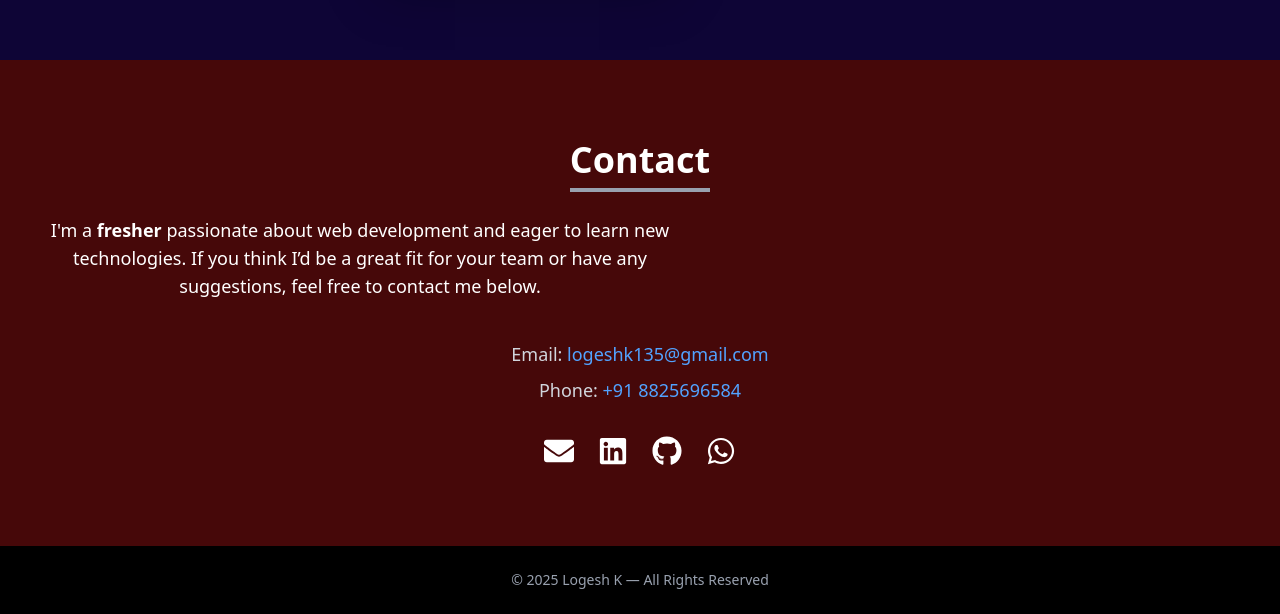
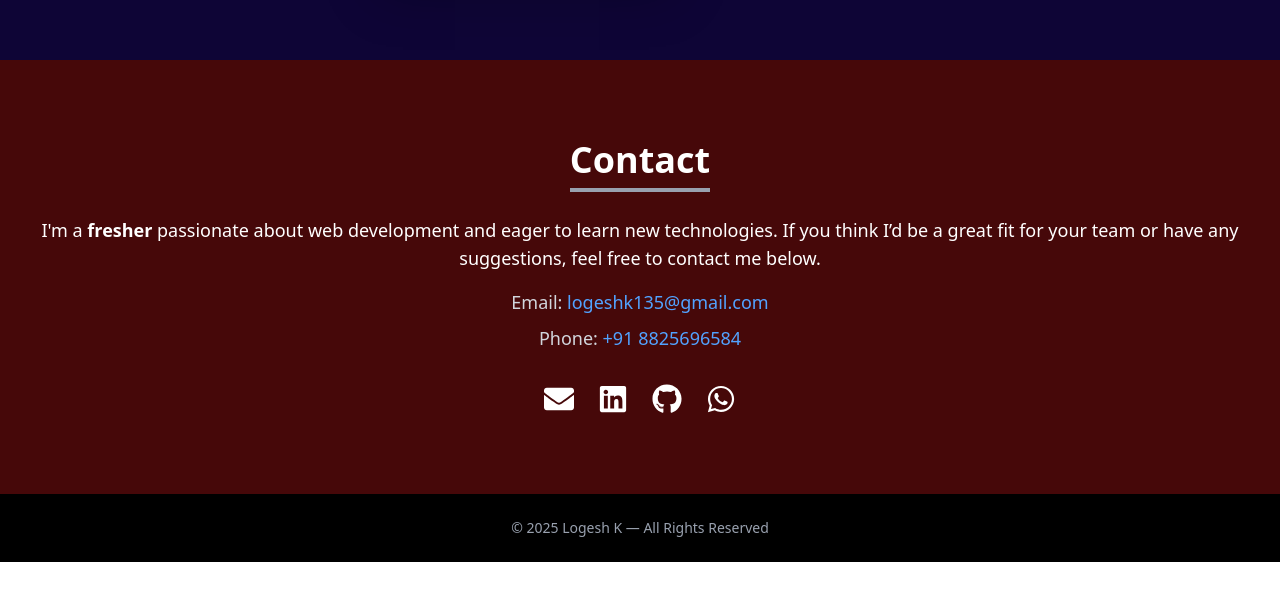
Before and after one commit to Logeshk135/portfolio-react, a React (Vite) app: page / in a window 1280 px wide. Shown: the part 3186-3800 px from the top of the page. After the commit the page ends 3748 px from the top, so only its background shows below. Built offline with nearby package versions, Linux system fonts and the light colour scheme.

Commit message:
profile updateed

```diff
--- a/src/App.jsx
+++ b/src/App.jsx
@@ -234,12 +234,10 @@ const App = () => {
       {/* ✅ CONTACT SECTION */}
       <section id="contact" className="bg-red-950 text-white py-20 px-6 text-center">
         <h2 className="text-4xl font-bold mb-6 border-b-4 border-gray-400 inline-block pb-2">Contact</h2>
-        <p className="text-lg text-center max-w-2xl mb-10">
-          I'm a <span className="font-semibold">fresher</span> passionate about web
+        <p className="text-lg mb-4">I'm a <span className="font-semibold">fresher</span> passionate about web
           development and eager to learn new technologies.
           If you think I’d be a great fit for your team or have any suggestions,
-          feel free to contact me below.
-        </p>
+          feel free to contact me below.</p>
 
         <div className="text-gray-300 text-lg space-y-2">
           <p>Email: <a href="mailto:logeshk135@gmail.com" className="text-blue-400 hover:underline">logeshk135@gmail.com</a></p>
```
